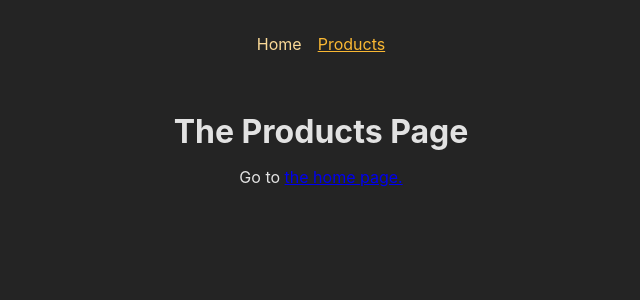
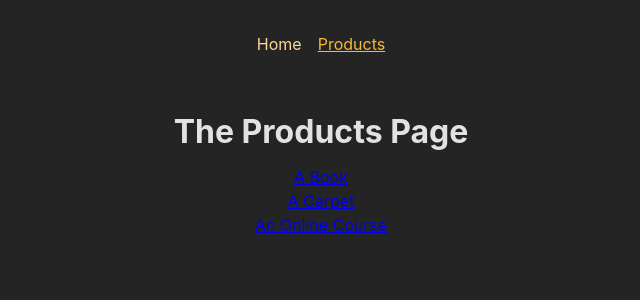
Before and after one commit to kjoehlers/React-Complete-Guide-Project20, a React (Create React App) app: page /products in a window 1280 px wide. Shown: the top 300 px of the page, without its empty margins (319-959 px from the left). Built offline with nearby package versions, Linux system fonts and the light colour scheme.

Commit message:
Commit before Lesson 279

```diff
--- a/src/App.js
+++ b/src/App.js
@@ -1,7 +1,8 @@
 import { createBrowserRouter, RouterProvider } from "react-router-dom";
+
 import ErrorPage from "./pages/Error";
-
 import HomePage from "./pages/Home";
+import ProductDetailPage from "./pages/ProductDetail";
 import ProductsPage from "./pages/Products";
 import RootLayout from "./pages/Root";
 
@@ -13,6 +14,7 @@
     children: [
       { path: "/", element: <HomePage /> },
       { path: "/products", element: <ProductsPage /> },
+      { path: "/products/:productId", element: <ProductDetailPage /> },
     ],
   },
 ]);
--- a/src/pages/Home.js
+++ b/src/pages/Home.js
@@ -1,14 +1,21 @@
-import { Link } from "react-router-dom";
-
-import MainNavigation from "../components/MainNavigation";
+import { Link, useNavigate } from "react-router-dom";
 
 function HomePage() {
+  const navigate = useNavigate();
+
+  function navigateHandler() {
+    navigate("/products");
+  }
+
   return (
     <>
       <h1>My Home Page</h1>
       <p>
         Go to <Link to="/products"> the list of products</Link>
       </p>
+      <p>
+        <button onClick={navigateHandler}>Go to products</button>
+      </p>
     </>
   );
 }
--- /dev/null
+++ b/src/pages/ProductDetail.js
@@ -0,0 +1,14 @@
+import { useParams } from "react-router-dom";
+
+function ProductDetailPage() {
+  const params = useParams();
+
+  return (
+    <>
+      <h1>Product Details!</h1>
+      <p>{params.productId}</p>
+    </>
+  );
+}
+
+export default ProductDetailPage;
--- a/src/pages/Products.js
+++ b/src/pages/Products.js
@@ -1,14 +1,22 @@
 import { Link } from "react-router-dom";
 
-import MainNavigation from "../components/MainNavigation";
+const PRODUCTS = [
+  { id: "p1", title: "A Book" },
+  { id: "p2", title: "A Carpet" },
+  { id: "p3", title: "An Online Course" },
+];
 
 function ProductsPage() {
   return (
     <>
       <h1>The Products Page</h1>
-      <p>
-        Go to <Link to="/"> the home page.</Link>
-      </p>
+      <ul>
+        {PRODUCTS.map((product) => (
+          <li key={product.id}>
+            <Link to={`/products/${product.id}`}>{product.title}</Link>
+          </li>
+        ))}
+      </ul>
     </>
   );
 }
```
